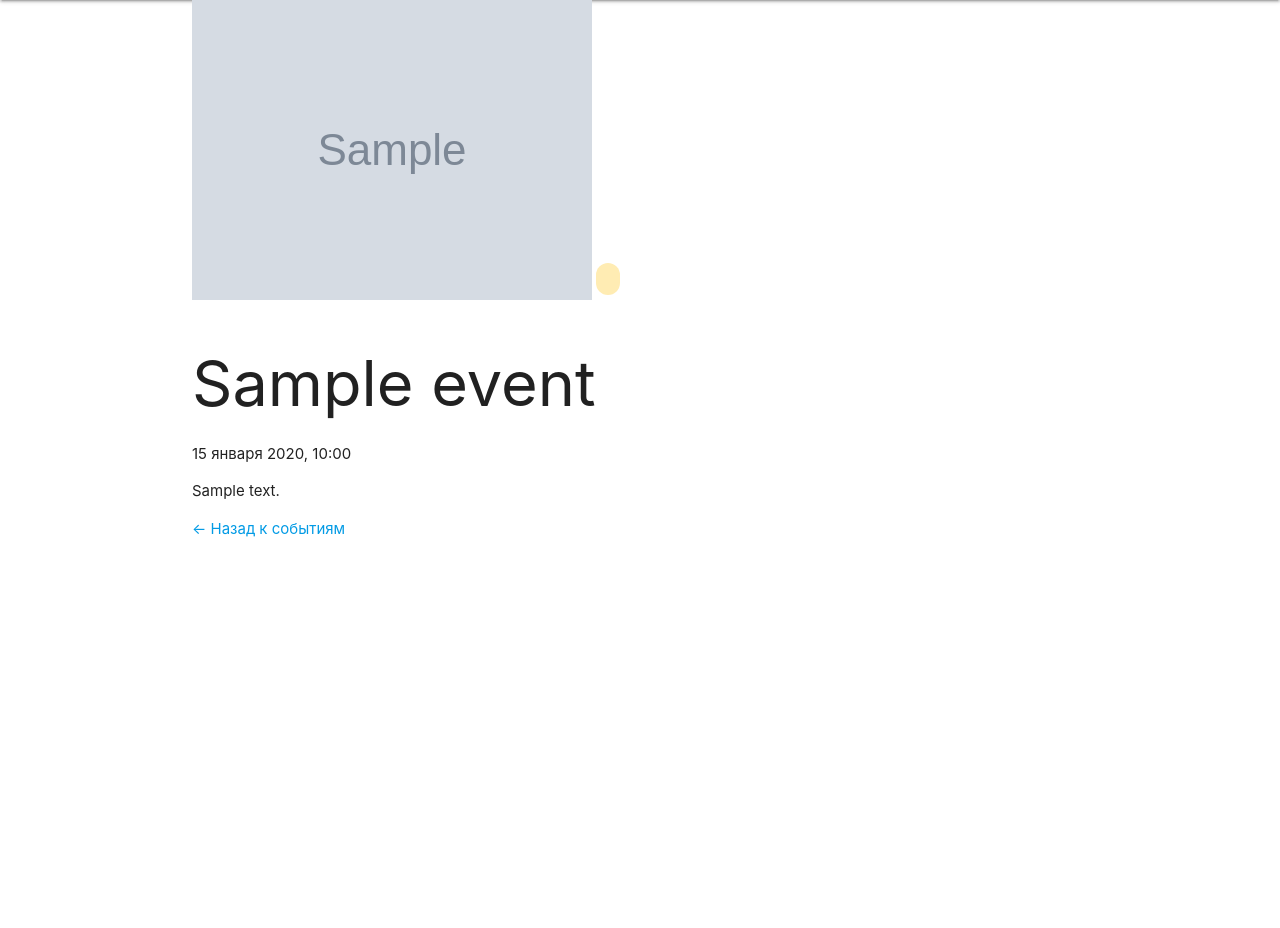
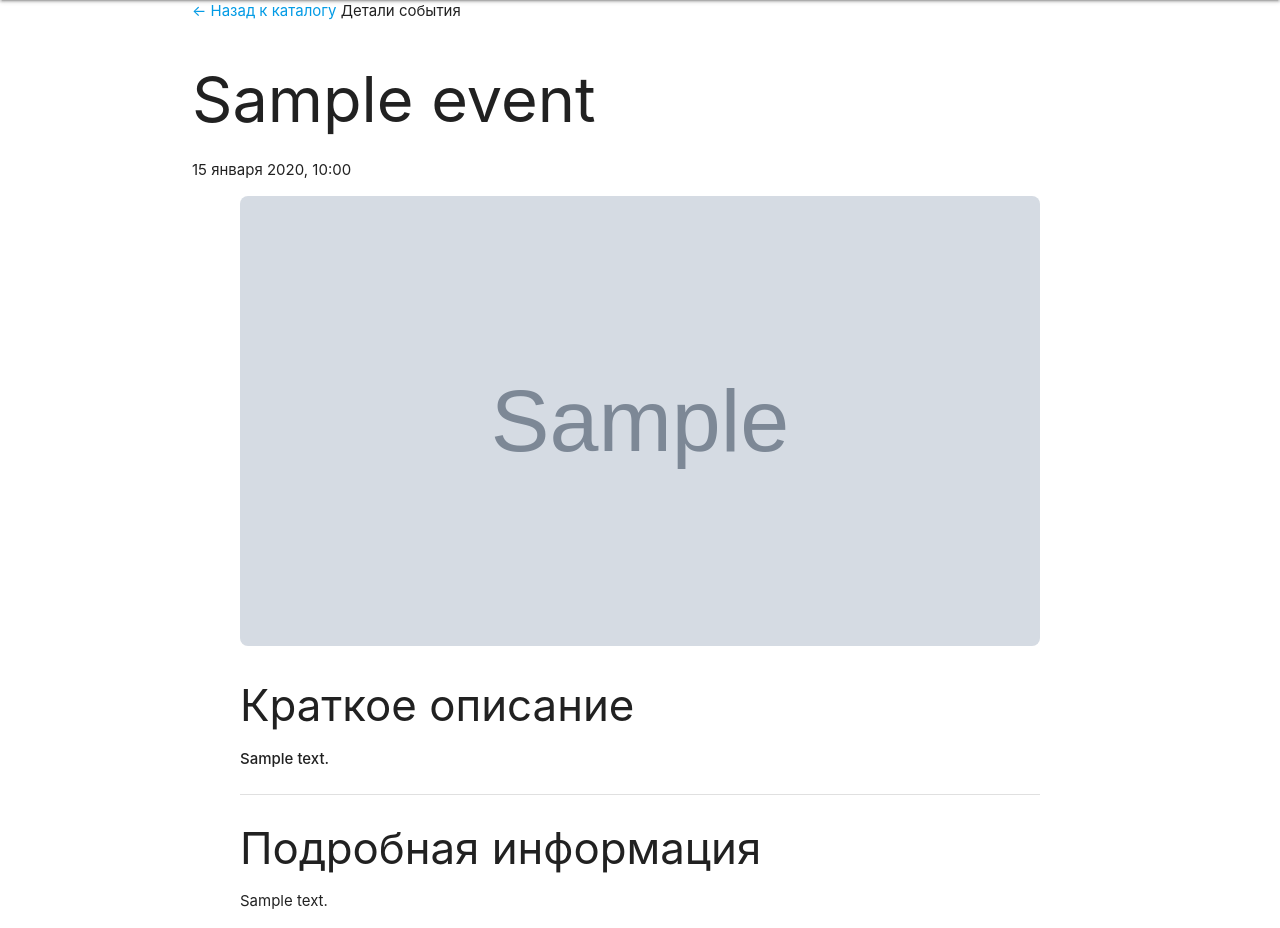
Before and after one commit to sharton/eventhub, a Django app: page /events/1 in a window 1280 px wide. Shown: the part 64-992 px from the top of the page. Before the commit the page ends 601 px from the top, so only its background shows below. Run offline with Django 5.2, Linux system fonts and the light colour scheme; tables that the repository leaves empty hold one stand-in row (values such as "Sample post"); grey boxes marked "Sample" are stand-in pictures.

Commit message:
feat: add event detail view and template

```diff
--- a/events/models.py
+++ b/events/models.py
@@ -1,4 +1,5 @@
 from django.db import models
+from django.urls import reverse
 
 class Event(models.Model):
     title = models.CharField(max_length=200)
@@ -14,3 +15,7 @@ class Event(models.Model):
 
     def __str__(self):
         return self.title
+
+    def get_absolute_url(self):
+        """Возвращает уникальный URL для детальной страницы события."""
+        return reverse('event_detail', kwargs={'slug': self.slug})
--- a/events/urls.py
+++ b/events/urls.py
@@ -7,6 +7,7 @@ urlpatterns = [
     path('', views.HomeView.as_view(), name="home"),
     path('events/', views.EventListView.as_view(), name="event_list"),
     path('events/<int:pk>', views.EventDetailView.as_view(), name="event_detail"),
-    path('events/create/', views.EventCreateView.as_view(), name="event_create")
+    path('events/create/', views.EventCreateView.as_view(), name="event_create"),
+    path('event/<slug:slug>/', views.event_detail, name='event_detail'),
 
 ]
--- a/events/views.py
+++ b/events/views.py
@@ -1,4 +1,5 @@
 from django.views.generic import TemplateView, ListView, DetailView, CreateView
+from django.shortcuts import render, get_object_or_404
 from .models import Event
 from .forms import EventForm
 
@@ -24,3 +25,8 @@ class EventCreateView(CreateView):
     form_class = EventForm
     template_name = "events/event_form.html"
     success_url = "/events/"
+
+def event_detail(request, slug):
+    """Детальная страница выбранного события."""
+    event = get_object_or_404(Event, slug=slug, is_published=True)
+    return render(request, 'events/event_detail.html', {'event': event})
--- a/templates/events/event_detail.html
+++ b/templates/events/event_detail.html
@@ -5,16 +5,28 @@
 {% block content %}
 <section class="page-shell">
     <div class="container">
-        <article class="detail-card">
-            {% if event.poster %}
-                <img src="{{ event.poster.url }}" alt="{{ event.title }}" class="detail-poster">
-            {% endif %}
-            <span class="chip amber lighten-4">{{ event.category.name }}</span>
+        <div class="page-header">
+            <a href="{% url 'event_list' %}" class="feature-link">← Назад к каталогу</a>
+            <span class="eyebrow">Детали события</span>
             <h1>{{ event.title }}</h1>
             <p class="event-date">{{ event.starts_at|date:"d E Y, H:i" }}</p>
-            <p>{{ event.description }}</p>
-            <div class="detail-actions">
-                <a href="{% url 'events:event_list' %}" class="feature-link">← Назад к событиям</a>
+        </div>
+
+        <article class="event-card" style="max-width: 800px; margin: 0 auto;">
+            {% if event.poster %}
+                <img src="{{ event.poster.url }}" alt="{{ event.title }}" class="event-poster" style="max-height: 450px; object-fit: cover; width: 100%; border-radius: 8px;">
+            {% endif %}
+
+            <div style="margin-top: 24px;">
+                <h3>Краткое описание</h3>
+                <p class="lead"><strong>{{ event.summary }}</strong></p>
+            </div>
+
+            <hr style="margin: 24px 0; border: 0; border-top: 1px solid #e0e0e0;">
+
+            <div>
+                <h3>Подробная информация</h3>
+                <p>{{ event.description|linebreaks }}</p>
             </div>
         </article>
     </div>
```
